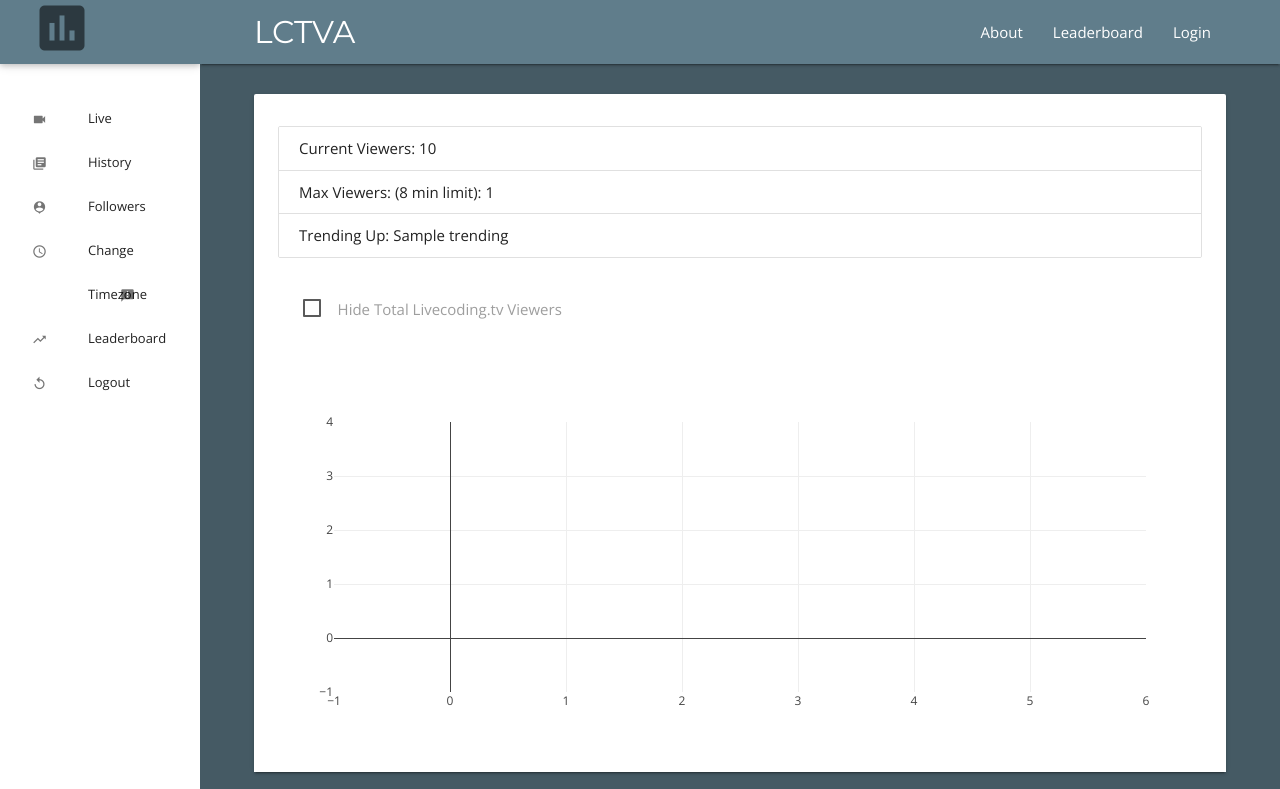
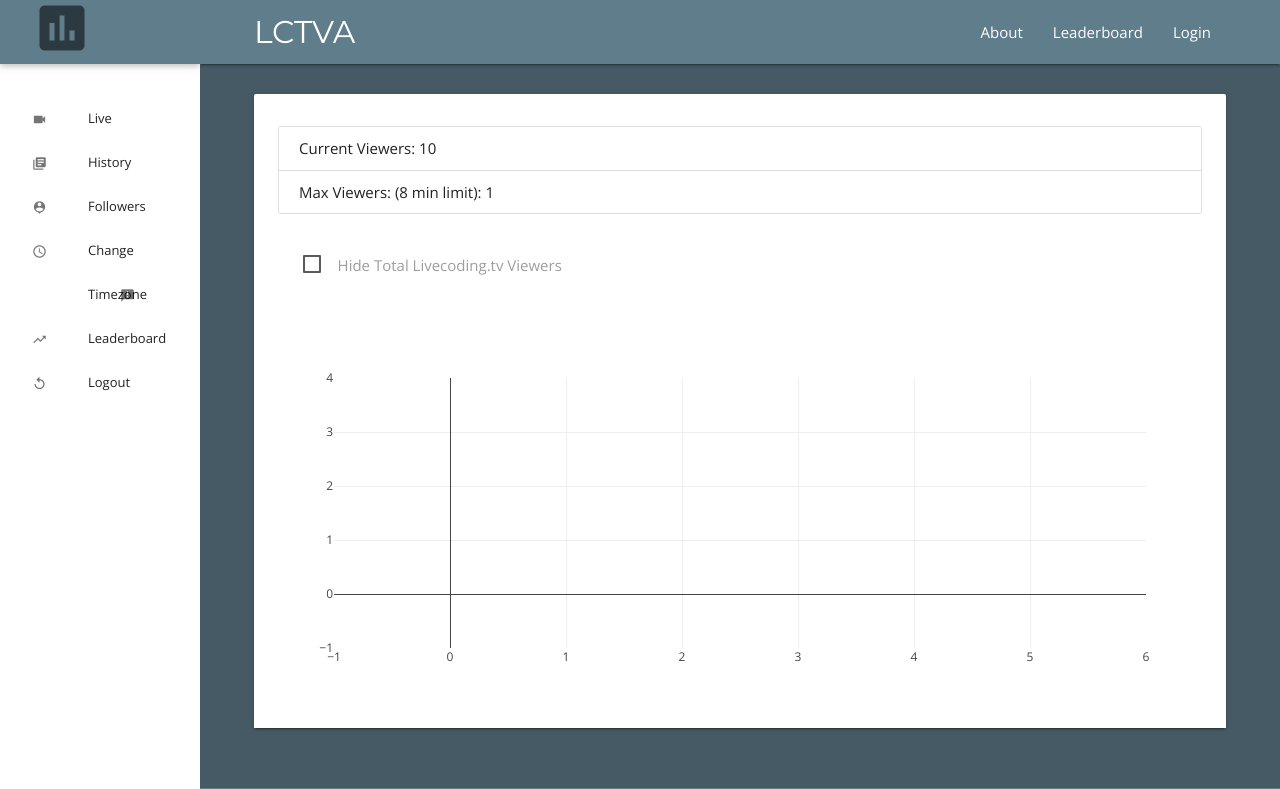
Before and after one commit to taddeimania/lctva, a Django app: template app/templates/live.html in a window 1280 px wide. Shown: the top 789 px of the page. Run offline with Django 3.2, Linux system fonts and the light colour scheme; the template is opened without the code that fills it: most values are stand-ins (such as "Sample title", 1, 10 or a date in 2020); some libraries are stand-ins or nearby versions.

Commit message:
removed trending logic from view/api/template

```diff
--- a/app/templates/live.html
+++ b/app/templates/live.html
@@ -15,9 +15,6 @@
               </li>
               <li class="collection-item">
                 {% trans "Max Viewers: (8 min limit)" %}: <span class="max_viewer_count">{{ max_viewer_count }}</span>
-              </li>
-              <li class="collection-item">
-                {% trans "Trending Up" %}: <span class="trending">{{ trending }}</span>
               </li>
             </ul>
           </div>
@@ -78,7 +75,6 @@
           Plotly.relayout(graphDiv, {yaxis: { range: [0, yLimit * 1.1], autorange: false }});
           $(".current_viewers").html(inData.current_count);
           $(".max_viewer_count").html(inData.maxY);
-          $(".trending").html(inData.trending);
           if (inData.frontpaged) {
             $("#frontpaged")[0].innerHTML = '{% trans "Congrats! You are currently on the livecoding.tv front page!" %}';
           } else {
--- a/app/views/api.py
+++ b/app/views/api.py
@@ -6,7 +6,6 @@
 
 from app.models import Node, Notification
 from app.utils import unzip_data
-from app.utils import trending
 
 
 class ViewerGraphView(View):
@@ -30,8 +29,7 @@
         current_count = 0
         if last_node:
             current_count = last_node.current_total
-        context = {"trending": trending(dataY),
-                   "frontpaged": request.user.userprofile.frontpaged,
+        context = {"frontpaged": request.user.userprofile.frontpaged,
                    "maxY": max(dataY),
                    "maxSiteY": max(siteY),
                    "dataX": dataX,
--- a/app/views/live.py
+++ b/app/views/live.py
@@ -4,7 +4,7 @@
 from django.utils import timezone as django_timezone
 
 from app.models import Node
-from app.utils import trending, unzip_data
+from app.utils import unzip_data
 
 
 class LiveView(TemplateView):
@@ -22,9 +22,6 @@
             if data:
                 dataX, dataY, siteY = unzip_data(data)
                 max_viewer_count = max([_[1] for _ in data])
-                trending_pattern = trending(dataY)
-
-                context["trending"] = trending_pattern
                 context["current_node"] = current_node
                 context["max_viewer_count"] = max_viewer_count
         return context
```
Also changed, not shown: app/utils.py (+0 -8 lines), locale/de/LC_MESSAGES/django.po, locale/es/LC_MESSAGES/django.po, locale/es_MX/LC_MESSAGES/django.po, locale/fr/LC_MESSAGES/django.po, locale/pt_BR/LC_MESSAGES/django.po.
